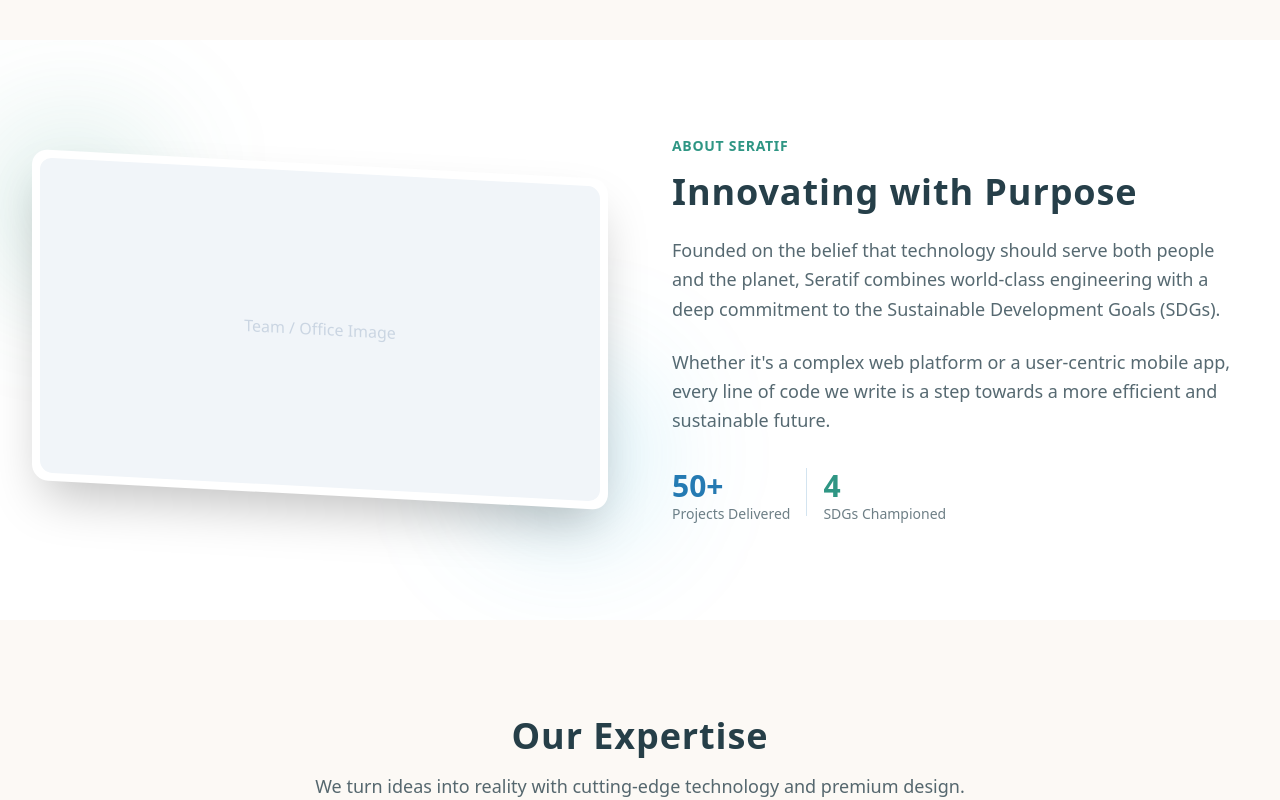
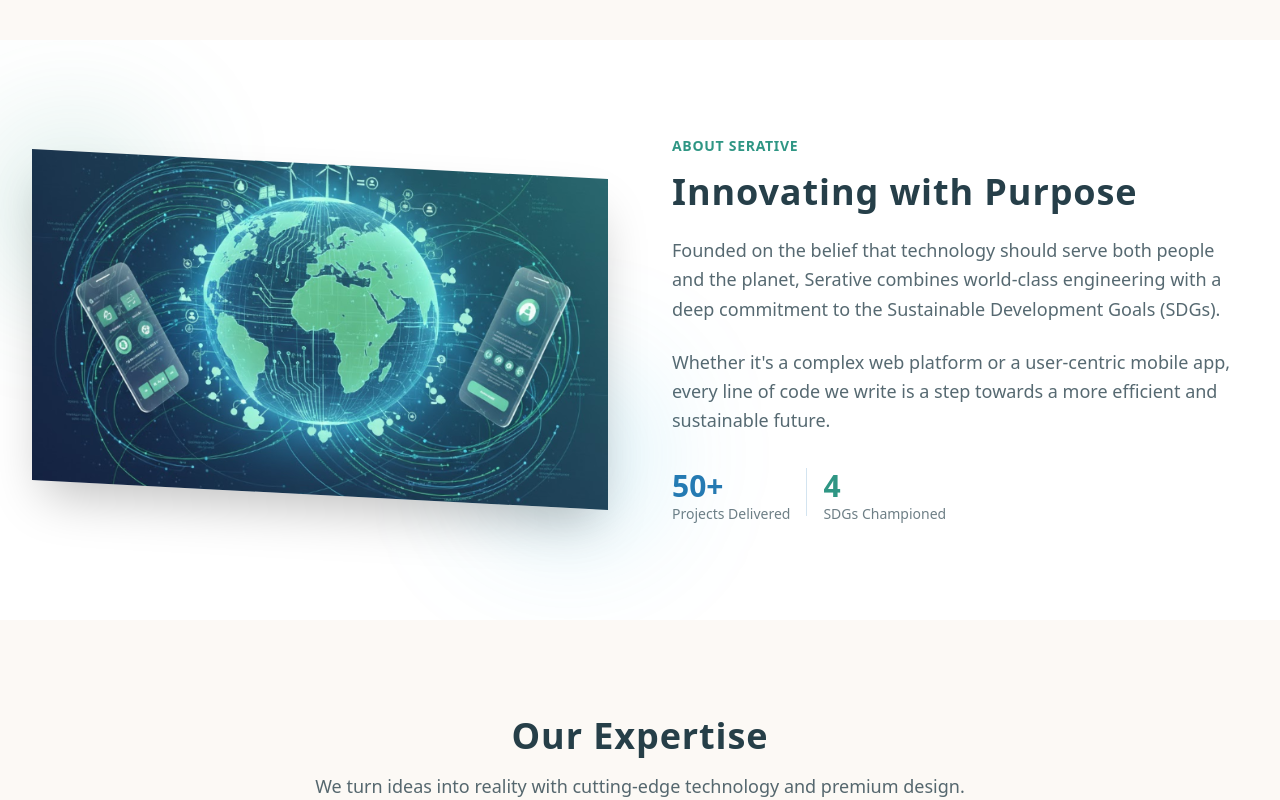
Before and after one commit to seratif-id/seratif-website, a Next.js app: page / in a window 1280 px wide. Shown: the part 760-1560 px from the top of the page. Built offline with nearby package versions, Linux system fonts and the light colour scheme.

Commit message:
feat: add about section

```diff
--- a/components/organisms/AboutSection.tsx
+++ b/components/organisms/AboutSection.tsx
@@ -1,4 +1,5 @@
 import React from 'react';
+import Image from 'next/image';
 import { Container } from '../atoms/Container';
 import { Typography } from '../atoms/Typography';
 import { Button } from '../atoms/Button';
@@ -12,9 +13,8 @@
         <div className="flex flex-col lg:flex-row items-center gap-16">
           <div className="lg:w-1/2 relative">
             <div className="relative z-10 p-2 rounded-2xl bg-white shadow-2xl skew-y-3 transform transition-transform duration-700 hover:skew-y-0">
-               {/* Placeholder for an office or team image */}
               <div className="aspect-video bg-slate-100 rounded-xl overflow-hidden flex items-center justify-center">
-                 <span className="text-slate-300 font-medium">Team / Office Image</span>
+                 <Image src="/about.png" alt="About" fill className="object-cover" />
               </div>
             </div>
             <div className="absolute -top-10 -left-10 w-40 h-40 bg-secondary/20 rounded-full blur-3xl" />
@@ -22,12 +22,12 @@
           </div>
 
           <div className="lg:w-1/2">
-            <Typography variant="caption" className="mb-4 text-secondary font-bold">About Seratif</Typography>
+            <Typography variant="caption" className="mb-4 text-secondary font-bold">About Serative</Typography>
             <Typography variant="h2" className="mb-6 !text-primary-dark">
               Innovating with Purpose
             </Typography>
             <Typography variant="body" className="mb-6 text-foreground/70">
-              Founded on the belief that technology should serve both people and the planet, Seratif combines world-class engineering with a deep commitment to the Sustainable Development Goals (SDGs).
+              Founded on the belief that technology should serve both people and the planet, Serative combines world-class engineering with a deep commitment to the Sustainable Development Goals (SDGs).
             </Typography>
             <Typography variant="body" className="mb-8 text-foreground/70">
               Whether it's a complex web platform or a user-centric mobile app, every line of code we write is a step towards a more efficient and sustainable future.
--- a/components/organisms/Hero.tsx
+++ b/components/organisms/Hero.tsx
@@ -11,7 +11,6 @@
   }
   return (
     <section className="relative min-h-screen flex items-center justify-center pt-20 overflow-hidden">
-      {/* Background Ambience */}
       <div className="blob-bg" />
       <div className="absolute inset-0 bg-[url('/grid.svg')] bg-center opacity-20" />
 
--- a/constants/projects.ts
+++ b/constants/projects.ts
@@ -2,6 +2,6 @@
   { title: 'WEF Nexus', category: 'Decision Support System', color: 'bg-emerald-100', image:"/portfolio/wef-nexus.png"},
   { title: 'SCADA', category: 'Data Acquisition and Control', color: 'bg-blue-100', image:"/portfolio/scada.png" },
   { title: 'Taskmen', category: 'Task Management', color: 'bg-cyan-100', image:"/portfolio/taskmen.png" },
-  { title: 'LSTR', category: 'Learning Management', color: 'bg-teal-100', image:"/portfolio/lstr.png" },
+  { title: 'LSTR', category: 'Community Environment CMS', color: 'bg-teal-100', image:"/portfolio/lstr.png" },
 
 ];
```
Also changed, not shown: constants/clients.ts (added), public/about.png (added).
